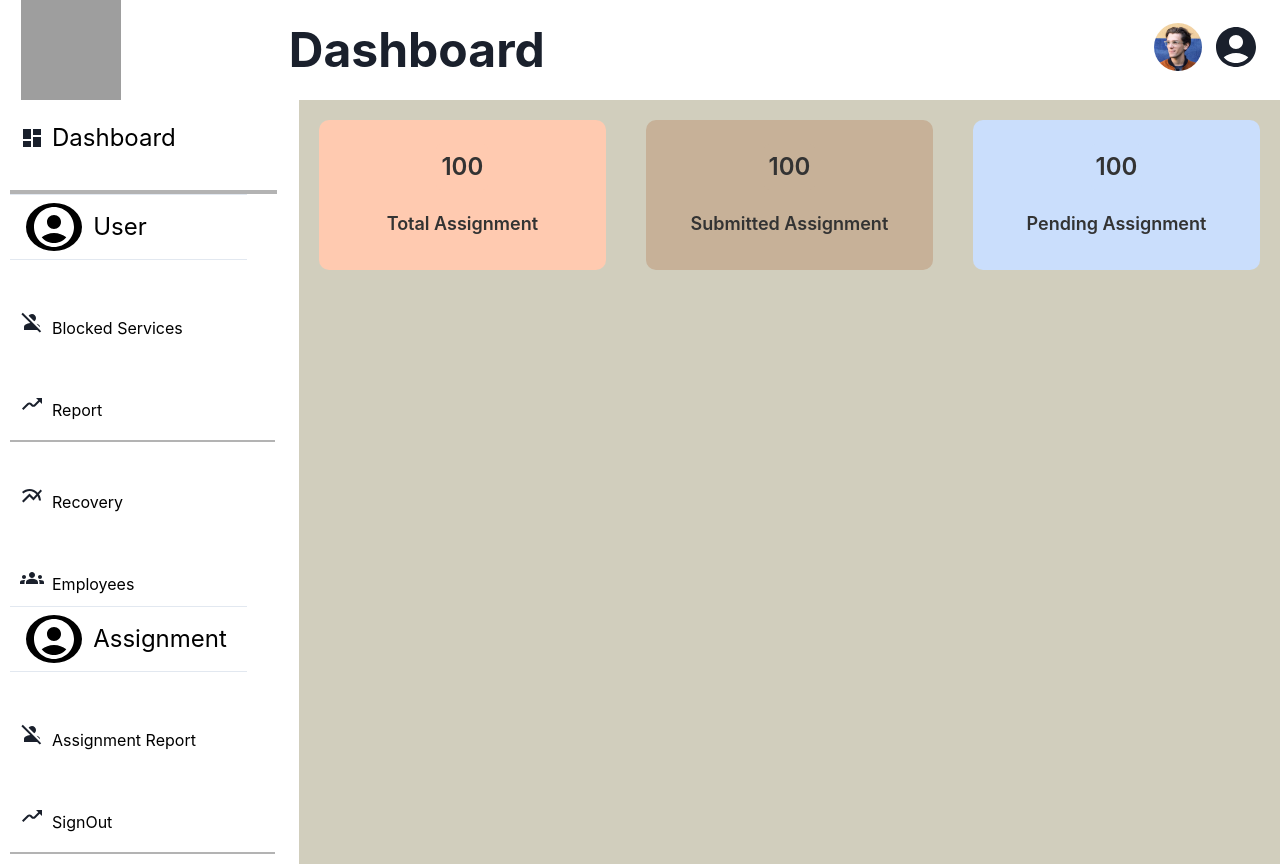
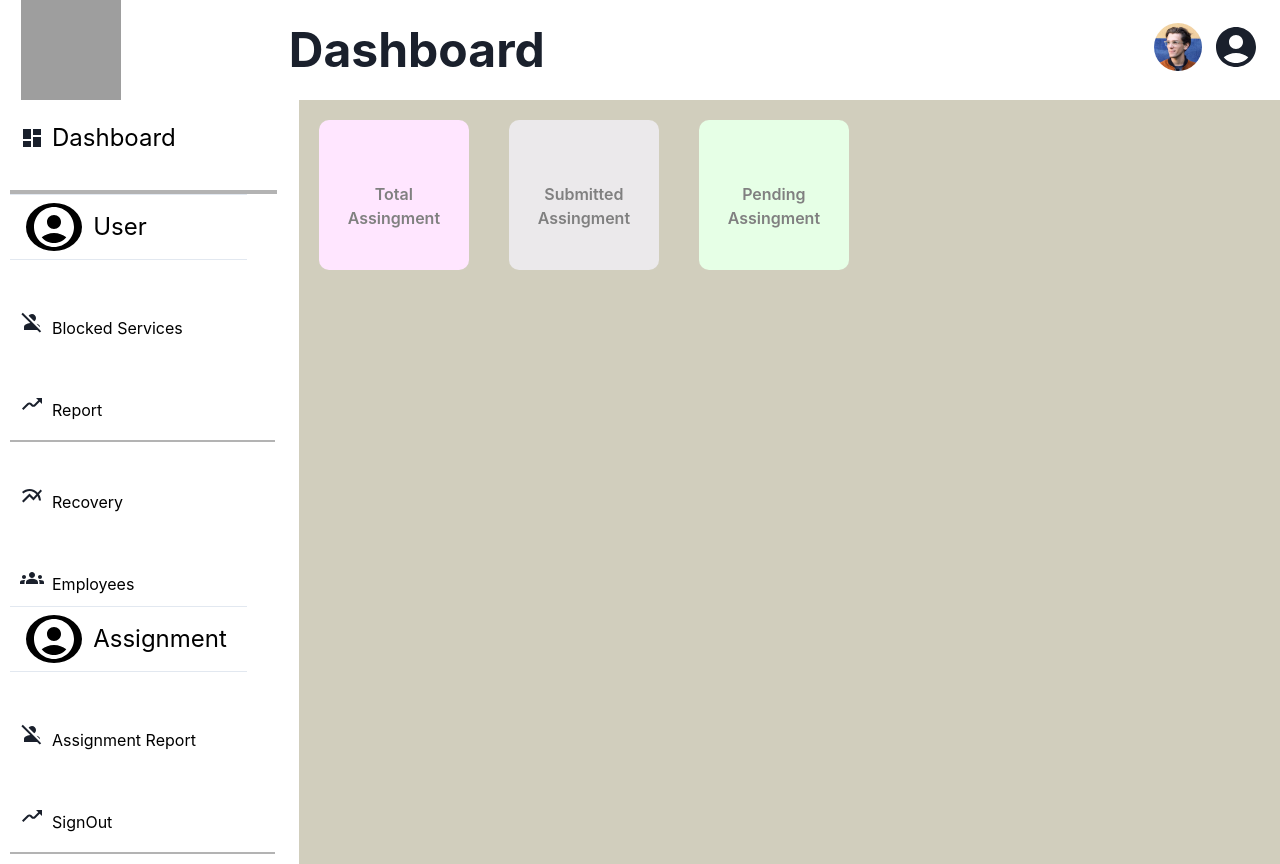
Before and after one commit to Akshaybaiswaree/DataentryProject, a React (Vite) app: page /assignment in a window 1280 px wide. Built offline with nearby package versions, Linux system fonts and the light colour scheme; no server answers; grey boxes are pictures that could not be loaded.

Commit message:
Fix - Assingment dahboard created

```diff
--- a/src/Component/Dashboard/UserSidebar/Assignment/Assignment.jsx
+++ b/src/Component/Dashboard/UserSidebar/Assignment/Assignment.jsx
@@ -1,14 +1,15 @@
+import React, { useEffect, useState } from "react";
 import { Box, Flex } from "@chakra-ui/react";
 import axios from "axios";
 
-import React from "react";
+const Assignment = () => {
+  // for data
+  const [data, setData] = useState();
 
-const Assignment = () => {
-  const assignmentData = [
-    { color: "#ffcab0", label: "Total Assignment" },
-    { color: "#c7b198", label: "Submitted Assignment" },
-    { color: "#cadefc", label: "Pending Assignment" },
-  ];
+  //  for fetch total assingment details in Dashboard
+  useEffect(() => {
+    fetchDetails();
+  }, []);
 
   // fetchDetails of assingment
   const fetchDetails = async () => {
@@ -21,53 +22,132 @@ const Assignment = () => {
     // console.log(data?.total);
   };
   return (
-    <Flex
-      alignItems="center"
-      width="100%"
-      justifyContent="space-between"
-      marginLeft="auto"
-      marginRight="auto"
-    >
-      {assignmentData.map((assignment, index) => (
+    <Flex alignItems="center">
+      {/* Total Assingment */}
+      <Flex gap="15%" textAlign="center">
         <Box
-          key={index}
-          backgroundColor={assignment.color}
+          backgroundColor="#ffe6ff"
           border="#ebe9eb"
           margin="20px"
-          padding="10px"
-          width="50%"
-          maxWidth="300px"
+          padding="40px"
+          fontWeight="800"
+          borderRadius="10px"
+          width="150px"
           height="150px"
-          fontWeight="600"
-          borderRadius="10px"
           display="flex"
           flexDirection="column"
           alignItems="center"
           justifyContent="center"
-          color="#333"
         >
           <span
             style={{
-              fontSize: "24px",
-              background: assignment.color, // Use the color from assignmentData
-              padding: "5px",
-              borderRadius: "5px",
+              marginTop: "5px",
+              marginBottom: "5px",
+              height: "10px",
+              fontSize: "20px",
+              marginRight: "0%",
             }}
           >
-            100
+            {data?.total}
           </span>
           <p
             style={{
-              fontSize: "18px",
-              padding: "10px",
-              borderRadius: "5px",
+              color: "gray",
+              fontWeight: "600",
+              flexDirection: "row",
+              marginLeft: "0px",
+              textAlign: "center",
               marginTop: "10px",
             }}
           >
-            {assignment.label}
+            Total Assingment
           </p>
         </Box>
-      ))}
+      </Flex>
+
+      {/* Submitted Assingment */}
+      <Flex gap="15%" textAlign="center">
+        <Box
+          backgroundColor="#EBE9EB"
+          border="#ebe9eb"
+          margin="20px"
+          padding="40px"
+          fontWeight="800"
+          borderRadius="10px"
+          width="150px"
+          height="150px"
+          display="flex"
+          flexDirection="column"
+          alignItems="center"
+          justifyContent="center"
+        >
+          <span
+            style={{
+              marginTop: "5px",
+              marginBottom: "5px",
+              height: "10px",
+              fontSize: "20px",
+              marginRight: "0%",
+            }}
+          >
+            {data?.submitted}
+          </span>
+          <p
+            style={{
+              color: "gray",
+              fontWeight: "600",
+              flexDirection: "row",
+              marginLeft: "0px",
+              textAlign: "center",
+              marginTop: "10px",
+            }}
+          >
+            Submitted Assingment
+          </p>
+        </Box>
+      </Flex>
+
+      {/* Pending Assingment */}
+      <Flex gap="15%" textAlign="center">
+        <Box
+          backgroundColor="#e6ffe6"
+          border="#ebe9eb"
+          margin="20px"
+          padding="40px"
+          fontWeight="800"
+          borderRadius="10px"
+          width="150px"
+          height="150px"
+          display="flex"
+          flexDirection="column"
+          alignItems="center"
+          justifyContent="center"
+        >
+          <span
+            style={{
+              marginTop: "5px",
+              marginBottom: "5px",
+              height: "10px",
+              fontSize: "20px",
+              marginRight: "0%",
+            }}
+          >
+            {data?.pending}
+          </span>
+          <p
+            style={{
+              color: "gray",
+              fontWeight: "600",
+              flexDirection: "row",
+              marginLeft: "0px",
+              textAlign: "center",
+              marginTop: "10px",
+            }}
+          >
+            Pending Assingment
+          </p>
+        </Box>
+      </Flex>
     </Flex>
   );
 };
```
